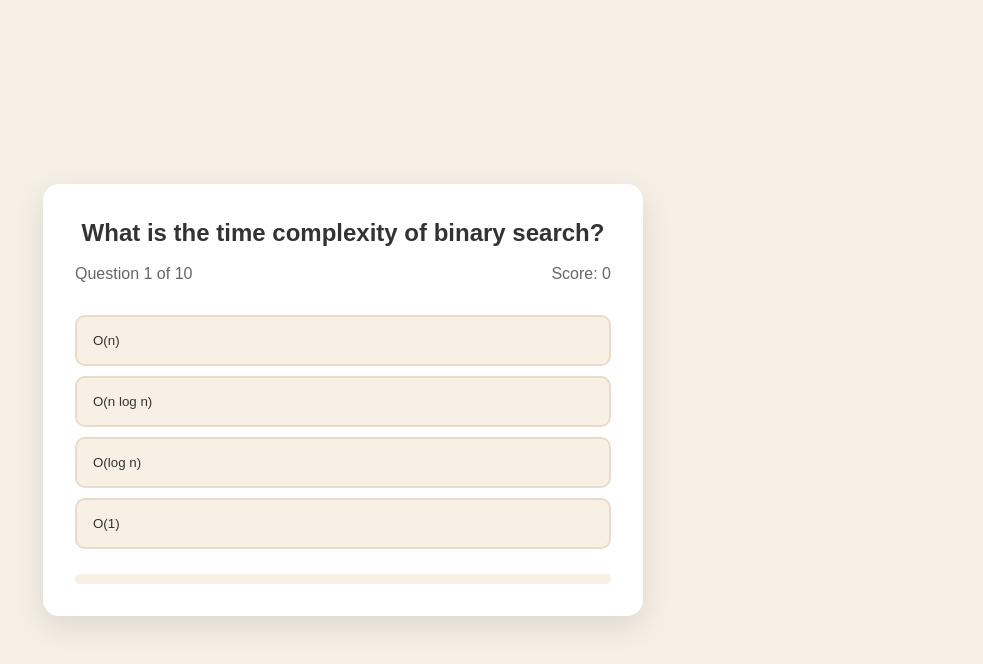
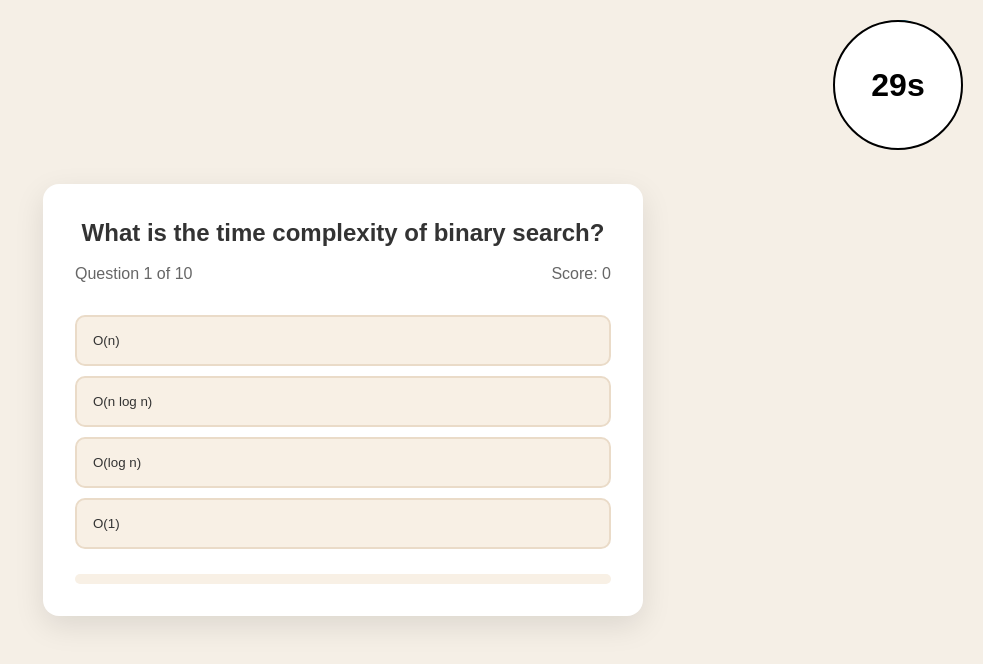
Before and after one commit to princerxj/Quiz-App, a plain HTML site: page index.html in a window 1280 px wide. Both pictures are taken after a click on the button "Start Quiz". Shown: the whole page, without its empty margins (297-1280 px from the left). Drawn offline with Linux system fonts and the light colour scheme.

Commit message:
Added Timer

```diff
--- a/index.html
+++ b/index.html
@@ -7,6 +7,9 @@
     <link rel="stylesheet" href="style.css" />
   </head>
   <body>
+    <div class="progress-ring" id="progressRing">
+    <div class="timer" id="timer">30s</div>
+  </div>
     <div class="container">
       <div class="screen active" id="start-screen">
         <h1>Quiz Time !</h1>
--- a/script.js
+++ b/script.js
@@ -13,7 +13,10 @@ const maxScoreSpan = document.getElementById("max-score");
 const resultMessage = document.getElementById("result-message");
 const restartButton = document.getElementById("restart-btn");
 const progressBar = document.getElementById("progress");
+const timer = document.getElementById("timer");
+const ring = document.getElementById("progressRing");
 
+// Questions
 const quizQuestions = [
   {
     question: "What is the time complexity of binary search?",
@@ -107,67 +110,94 @@ const quizQuestions = [
   },
 ];
 
-//Quiz State Vars
+// Quiz State
 let currentQuestionIndex = 0;
 let score = 0;
 let answersDisabled = false;
+let intervalId;
+
 totalQuestionsSpan.textContent = quizQuestions.length;
 maxScoreSpan.textContent = quizQuestions.length;
 
-//Event listeners
+// Event Listeners
 startButton.addEventListener("click", startQuiz);
 restartButton.addEventListener("click", restartQuiz);
 
+// Functions
 function startQuiz() {
   currentQuestionIndex = 0;
   score = 0;
   scoreSpan.textContent = 0;
   startScreen.classList.remove("active");
   quizScreen.classList.add("active");
-
   showQuestion();
 }
 
 function showQuestion() {
   answersDisabled = false;
+  clearInterval(intervalId);
+  timer.style.backgroundColor = "";
+  timer.style.color = "";
+  timer.textContent = "";
+  ring.style.background = "";
 
   const currentQuestion = quizQuestions[currentQuestionIndex];
-
   currentQuestionSpan.textContent = currentQuestionIndex + 1;
 
   const progressPercent = (currentQuestionIndex / quizQuestions.length) * 100;
   progressBar.style.width = progressPercent + "%";
 
   questionText.textContent = currentQuestion.question;
+  answersContainer.innerHTML = "";
 
-  answersContainer.innerHTML = "";
+  ring.style.display = "block";
+  let totalTime = 30;
+  let timeLeft = totalTime;
+
+  intervalId = setInterval(() => {
+    timer.textContent = `${timeLeft}s`;
+    let percent = ((totalTime - timeLeft) / totalTime) * 100;
+    ring.style.background = `conic-gradient(#00bfff ${percent}%, #ccc ${percent}%)`;
+
+    if (timeLeft <= 0) {
+      clearInterval(intervalId);
+      timer.textContent = "Time up";
+      timer.style.backgroundColor = "red";
+      timer.style.color = "white";
+      answersDisabled = true;
+      setTimeout(() => {
+        nextQuestion();
+      }, 1000);
+    }
+
+    timeLeft--;
+  }, 1000);
 
   currentQuestion.answers.forEach((answer) => {
     const button = document.createElement("button");
     button.textContent = answer.text;
     button.classList.add("answer-btn");
-
     button.dataset.correct = answer.correct;
-
     button.addEventListener("click", selectAnswer);
-
     answersContainer.appendChild(button);
   });
 }
 
 function selectAnswer(event) {
   if (answersDisabled) return;
-
   answersDisabled = true;
+  clearInterval(intervalId);
 
   const selectedButton = event.target;
   const isCorrect = selectedButton.dataset.correct === "true";
+
   Array.from(answersContainer.children).forEach((button) => {
     if (button.dataset.correct === "true") {
       button.classList.add("correct");
     } else if (button === selectedButton) {
       button.classList.add("incorrect");
     }
+    button.disabled = true;
   });
 
   if (isCorrect) {
@@ -176,16 +206,21 @@ function selectAnswer(event) {
   }
 
   setTimeout(() => {
+    nextQuestion();
+  }, 1500);
+}
+
+function nextQuestion() {
   currentQuestionIndex++;
   if (currentQuestionIndex < quizQuestions.length) {
     showQuestion();
   } else {
     showResults();
   }
-  }, 1000);
 }
 
 function showResults() {
+  clearInterval(intervalId);
   quizScreen.classList.remove("active");
   resultScreen.classList.add("active");
 
@@ -208,6 +243,5 @@ function showResults() {
 
 function restartQuiz() {
   resultScreen.classList.remove("active");
-
   startQuiz();
 }
--- a/style.css
+++ b/style.css
@@ -12,6 +12,41 @@ body {
     min-height: 100vh;
     padding: 1rem;
     font-family: sans-serif;
+}
+
+.progress-ring {
+  /* width: 160px;
+  height: 160px; */
+  border-radius: 50%;
+  /* background: conic-gradient(#00bfff 0%, #ccc 0%); */
+  display: flex;
+  justify-items: center;
+  align-items: center;
+}
+
+.progress-ring {
+    display: none;
+}
+
+.progress-ring {
+  position: fixed;
+  top: 20px;
+  right: 20px;
+  z-index: 1000;
+}
+
+.timer {
+  font-size: 32px;
+  width: 130px;
+  height: 130px;
+  background-color: white;
+  border: 2px solid black;
+  border-radius: 50%;
+  display: flex;
+  align-items: center;
+  justify-content: center;
+  font-weight: 700;
+  align-self: center;
 }
 
 .container {
```
Lines whose indentation alone changed are shown as unchanged.
